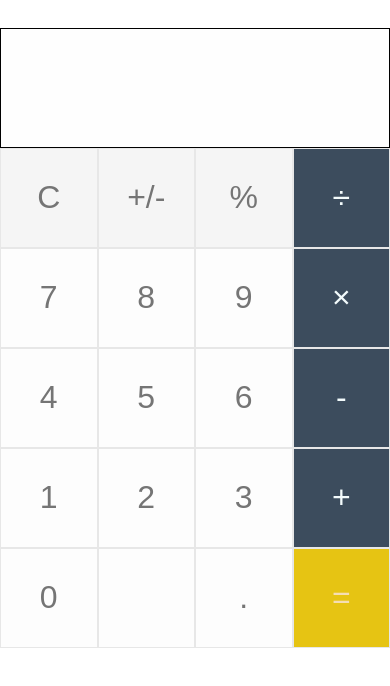
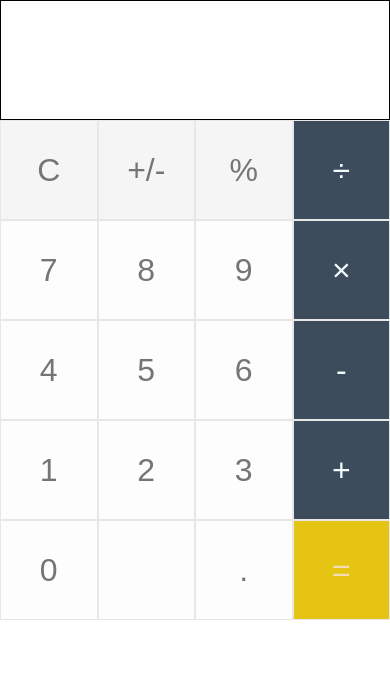
Before and after one commit to gurpreet8033/Calculator, a plain HTML site: page index.html in a window 390 px wide. Drawn offline with nearby package versions, Linux system fonts and the light colour scheme.

Commit message:
last commit

```diff
--- a/cal.css
+++ b/cal.css
@@ -45,7 +45,7 @@ body{
         display: grid;
         justify-content: center;
         align-content: center;
-        min-height: 80vh;
+        min-height: 80%;
         grid-template-columns: repeat(4,25%);
         grid-template-rows: minmax(120px,auto) repeat(5,100px);
     }
```
